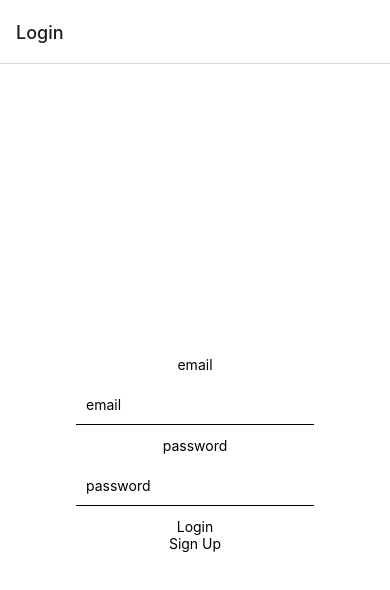
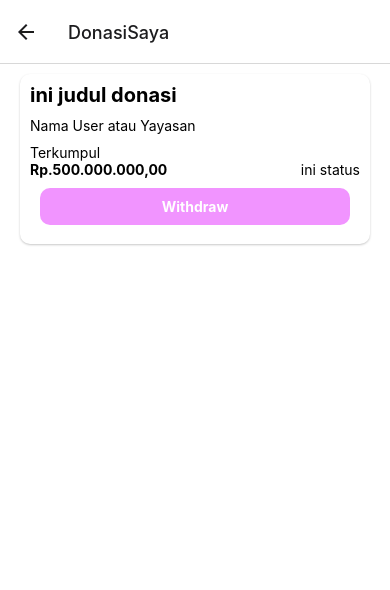
Before and after one commit to DonasiYuk/DonasiYuk-client, a React Native app: screen /DonasiSaya in a window 390 px wide. Shown: the top 590 px of the page. Built offline with nearby package versions, Linux system fonts and the light colour scheme; no server answers.

Commit message:
page donasi saya

```diff
--- a/App.js
+++ b/App.js
@@ -7,6 +7,7 @@ import { createNativeStackNavigator } from '@react-navigation/native-stack'
 import Login from './screen/Login';
 import Register from './screen/Register';
 import store from './stores';
+import DonasiSaya from './screen/DonasiSaya';
 
 export default function App() {
 
@@ -18,6 +19,7 @@ export default function App() {
         <Stack.Navigator>
           <Stack.Screen name="Login" component={Login} />
           <Stack.Screen name="Register" component={Register} />
+          <Stack.Screen name="DonasiSaya" component={DonasiSaya} />
         </Stack.Navigator>
       </NavigationContainer>
     </Provider>
--- /dev/null
+++ b/screen/DonasiSaya.jsx
@@ -0,0 +1,189 @@
+import React, { useState, useEffect } from "react";
+import {
+    FlatList,
+    View,
+    StyleSheet,
+    Text,
+    Modal,
+    Pressable,
+} from "react-native";
+import { StatusBar } from "expo-status-bar";
+import { useDispatch, useSelector } from "react-redux";
+import { fetchUserDonations } from "../stores/actions/actionDonasiSaya";
+
+export default function DonasiSaya({ navigation }) {
+    const dispatch = useDispatch();
+
+    const [modalVisible, setModalVisible] = useState(false);
+    const [donationId, setDonationId] = useState(null);
+    const access_token = useSelector(state => state.access_token);
+
+    useEffect(() => {
+        dispatch(fetchUserDonations(access_token))
+    }, [dispatch])
+
+    function withdraw() {
+        axios.put(`http://localhost:3000/withdraw/${donationId}`, {
+            headers: {
+                access_token
+            }
+        })
+            .then(res => {
+                console.log(res.data);
+            })
+            .catch(err => console.log(err))
+    }
+
+    return (
+        <View style={styles.container}>
+            <Modal
+                animationType="slide"
+                transparent={true}
+                visible={modalVisible}
+                onRequestClose={() => {
+                    Alert.alert("Modal has been closed.");
+                    setModalVisible(!modalVisible);
+                }}
+            >
+                <View style={styles.centeredView}>
+                    <View style={styles.modalView}>
+                        <Text style={styles.modalText}>Beneran mau withdraw nih??? {donationId}</Text>
+                        <View style={{ flexDirection: "row" }}>
+                            <Pressable
+                                style={[styles.button, styles.buttonClose]}
+                                onPress={() => setModalVisible(!modalVisible)}
+                            >
+                                <Text style={styles.textStyle}>gajadi</Text>
+                            </Pressable>
+                            <Pressable
+                                style={[styles.button, styles.buttonClose]}
+                                onPress={() => withdraw()}
+                            >
+                                <Text style={styles.textStyle}>jadiin lah</Text>
+                            </Pressable>
+                        </View>
+                    </View>
+                </View>
+            </Modal>
+
+            <StatusBar style="auto" />
+            {/* <Text>INI SCREEN DONASI SAYA</Text> */}
+            {/* <FlatList
+                data={jobs.jobs}
+                renderItem={({ item }) => (   */}
+            <View style={styles.card}>
+                <Text style={styles.title}>ini judul donasi</Text>
+                <Text style={{ marginBottom: 10 }}>Nama User atau Yayasan</Text>
+                <Text style={{ textAlign: "left" }}>Terkumpul</Text>
+                <View style={{ flexDirection: "row" }}>
+                    <Text style={{ textAlign: "left", fontWeight: "bold" }}>
+                        Rp.500.000.000,00
+                    </Text>
+                    <Text style={{ marginLeft: "auto" }}>ini status</Text>
+                </View>
+                <Pressable
+                    style={[styles.button, styles.buttonOpen]}
+                    onPress={() => {
+                        setDonationId(1)
+                        setModalVisible(true)
+                    }}
+                >
+                    <Text style={styles.textStyle}>Withdraw</Text>
+                </Pressable>
+                {/*
+                    INI BUAT CONDITIONAL BUTTON WITHDRAW
+                    {
+                    item.status === 'incomplete' ? <Pressable
+                        style={[styles.button, styles.buttonOpen]}
+                        onPress={() => {
+                            setDonationId(1)
+                            setModalVisible(true)
+                        }}
+                    >
+                        <Text style={styles.textStyle}>Withdraw</Text>
+                    </Pressable> : null
+                } */}
+            </View>
+            {/* //     )}
+            //     keyExtractor={}
+            // /> */}
+        </View>
+    );
+}
+
+const styles = StyleSheet.create({
+    container: {
+        flex: 1,
+        alignItems: "center",
+        backgroundColor: "#fff",
+        //   justifyContent: 'center',
+    },
+    card: {
+        padding: 10,
+        flexDirection: "column",
+        // alignItems: 'center',
+        justifyContent: "center",
+        marginTop: 10,
+        marginBottom: 10,
+        height: 170,
+        width: 350,
+        borderRadius: 10,
+        backgroundColor: "#fff",
+        shadowColor: "#000",
+        shadowOffset: {
+            width: 0,
+            height: 1,
+        },
+        shadowOpacity: 0.22,
+        shadowRadius: 2.22,
+
+        elevation: 3,
+    },
+    title: {
+        marginBottom: 10,
+        fontWeight: "bold",
+        fontSize: 20,
+    },
+    centeredView: {
+        flex: 1,
+        justifyContent: "center",
+        alignItems: "center",
+        marginTop: 22,
+    },
+    modalView: {
+        margin: 20,
+        backgroundColor: "white",
+        borderRadius: 20,
+        padding: 35,
+        alignItems: "center",
+        shadowColor: "#000",
+        shadowOffset: {
+            width: 0,
+            height: 2,
+        },
+        shadowOpacity: 0.25,
+        shadowRadius: 4,
+        elevation: 5,
+    },
+    button: {
+        margin: 10,
+        borderRadius: 10,
+        padding: 10,
+        elevation: 2,
+    },
+    buttonOpen: {
+        backgroundColor: "#F194FF",
+    },
+    buttonClose: {
+        backgroundColor: "#2196F3",
+    },
+    textStyle: {
+        color: "white",
+        fontWeight: "bold",
+        textAlign: "center",
+    },
+    modalText: {
+        marginBottom: 15,
+        textAlign: "center",
+    },
+});
--- a/screen/Login.jsx
+++ b/screen/Login.jsx
@@ -49,6 +49,9 @@ export default function Login({ navigation }) {
             <Pressable onPress={()=> navigation.navigate('Register')}>
                 <Text>Sign Up</Text>
             </Pressable>
+            <Pressable onPress={()=> navigation.navigate('DonasiSaya')}>
+                <Text>Donasi Saya</Text>
+            </Pressable>
         </View>
     );
 
--- a/stores/actionType.js
+++ b/stores/actionType.js
@@ -1,2 +1,3 @@
 export const SETDONATIONS ='donations/setDonations'
 export const SETTOKEN = 'access_token/setToken'
+export const SET_USER_DONATIONS = 'userDonations/setUserDonations'
--- /dev/null
+++ b/stores/actions/actionDonasiSaya.js
@@ -0,0 +1,25 @@
+import axios from 'axios'
+import { SET_USER_DONATIONS } from '../actionType'
+
+const baseUrl = 'http://10.0.2.2:3000'
+
+export function setUserDonations(data) {
+    return {
+        type: SET_USER_DONATIONS,
+        payload: data
+    }
+}
+
+export function fetchUserDonations(access_token) {
+    return function (dispatch) {
+        axios({
+            url: `${baseUrl}/myDonation`,
+            method: 'get',
+            headers: { access_token }
+        })
+            .then(res => {
+                dispatch(setUserDonations(res.data))
+            })
+            .catch(console.log())
+    }
+}
--- a/stores/reducers/index.js
+++ b/stores/reducers/index.js
@@ -1,8 +1,9 @@
-import { SETDONATIONS,SETTOKEN } from '../actionType'
+import { SETDONATIONS,SETTOKEN, SET_USER_DONATIONS } from '../actionType'
 
 const initialState = {
     donations: [],
-    access_token: ""
+    access_token: "",
+    userDonations: []
 }
 
 function reducer(state = initialState, action) {
@@ -11,6 +12,8 @@ function reducer(state = initialState, action) {
             return { ...state, donations: action.payload }
         case SETTOKEN:
             return { ...state, access_token: action.payload }
+        case SET_USER_DONATIONS:
+            return { ...state, userDonations: action.payload }
 
         default:
             return state
```
